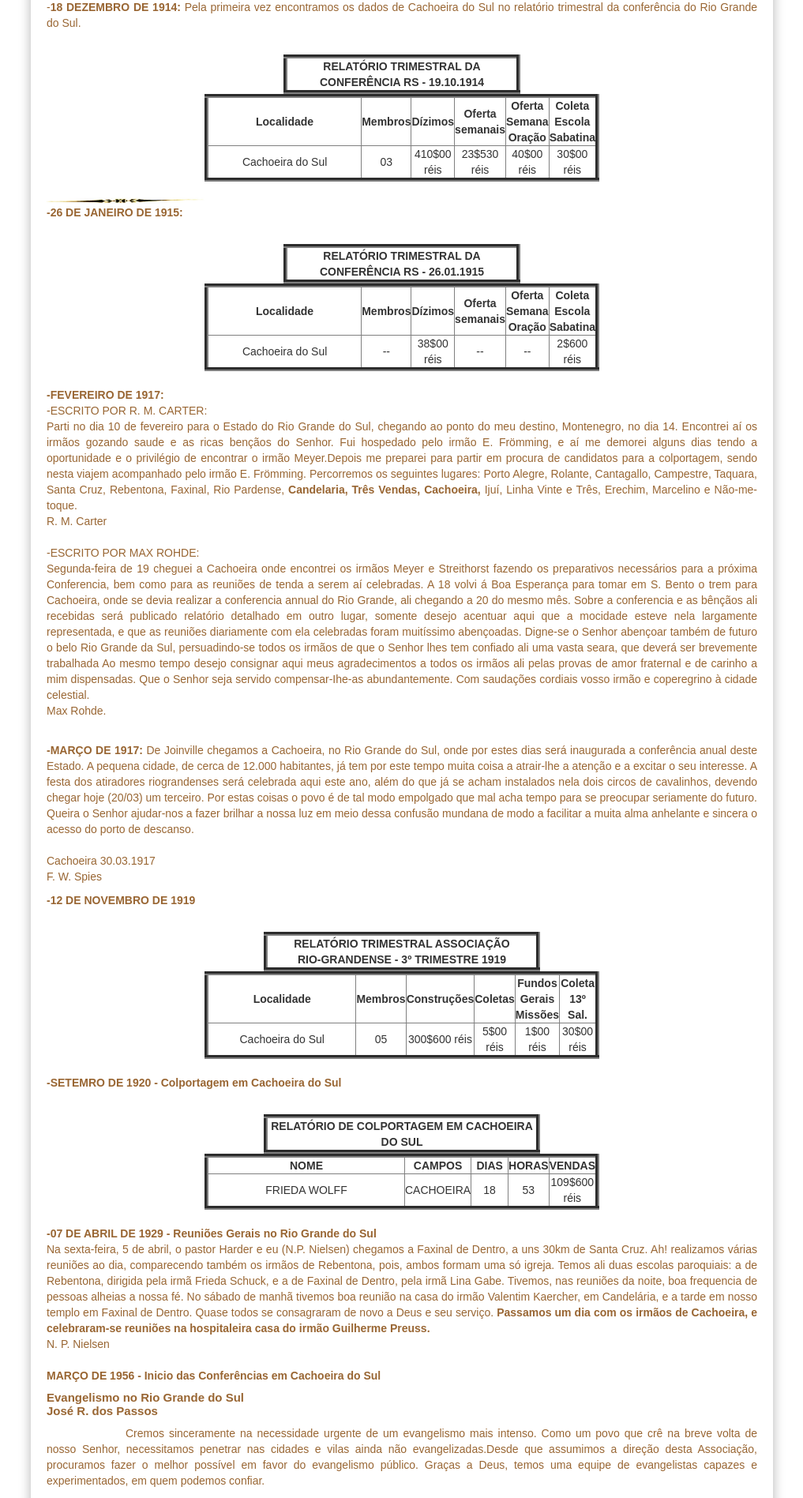
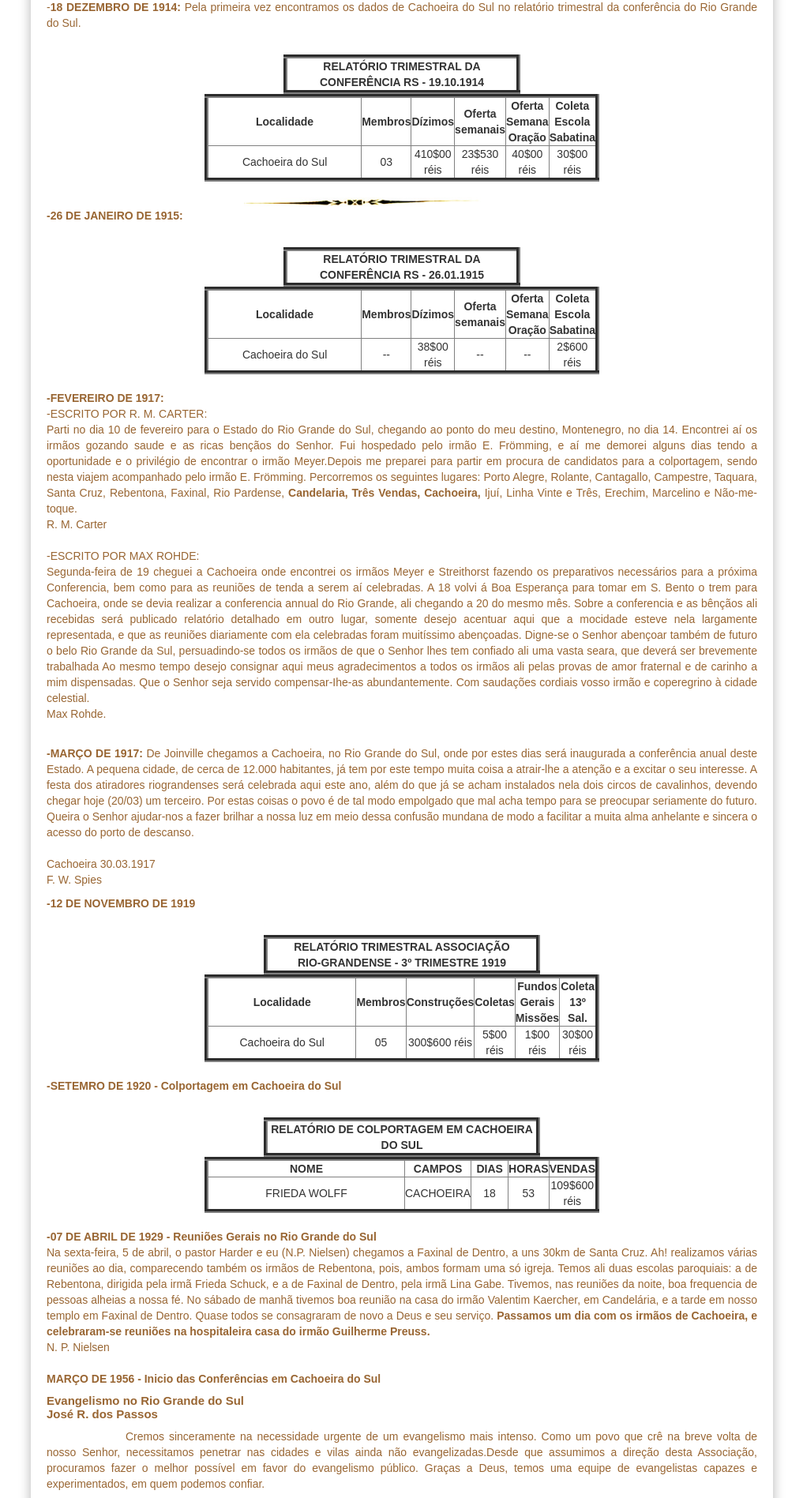
Before and after one commit to claudiovargas1955/claudiovargas1955.github.io, a Jekyll site: the page built from _pages/história-da-iasd-cachoeira.html, in a window 1280 px wide. Shown: the part 1001-2898 px from the top of the page at 79% size, without its empty margins (131-1148 px from the left). Built offline with Jekyll 4.4.1, drawn with Linux system fonts in a browser that asks for light colours; some web fonts are replaced.

Commit message:
Update história-da-iasd-cachoeira.html

```diff
--- a/_pages/história-da-iasd-cachoeira.html
+++ b/_pages/história-da-iasd-cachoeira.html
@@ -85,6 +85,7 @@
 
   .dir3{
         align: center;
+        margin-left: 250px;
   }
 </style>
 
@@ -127,7 +128,7 @@
       </table><br>
   </div>
 
-    <img class="dir3" style="float:center"; src="/images/separacao.jpg" class="img-responsive" width="200px" title="";/>
+    <img class="dir3" style="float:center"; src="/images/separacao.jpg" class="img-responsive" width="300px" title="";/>
 
  <p><b>-26 DE JANEIRO DE 1915: </b><br>
 
```
